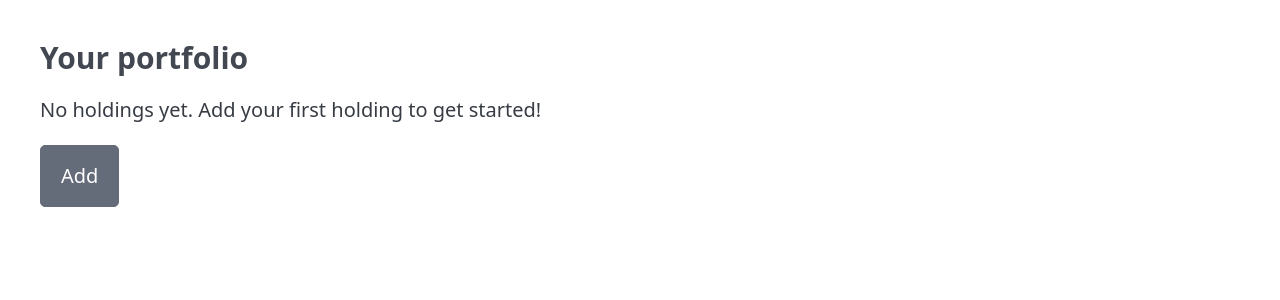
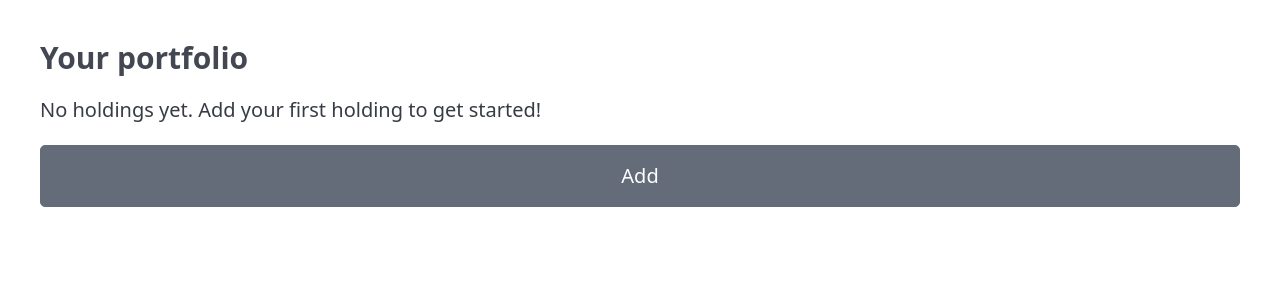
Before and after one commit to bakku/web-tools, a FastAPI app: template metals/src/metals/templates/portfolios/show.html.jinja2 in a window 1280 px wide. Shown: the part 86-386 px from the top of the page. Run offline with FastAPI, Linux system fonts and the light colour scheme; the template is opened without the code that fills it, so the values that code supplies are empty.

Commit message:
Fix: Make Add button full width on portfolio page
Co-authored-by: bakku <9559624+bakku@users.noreply.github.com>

```diff
--- a/metals/src/metals/static/css/custom.css
+++ b/metals/src/metals/static/css/custom.css
@@ -50,3 +50,8 @@ header .brand {
 .table-wrapper {
     overflow-x: auto;
 }
+
+section [role="button"] {
+    display: block;
+    width: 100%;
+}
--- a/metals/src/metals/templates/portfolios/show.html.jinja2
+++ b/metals/src/metals/templates/portfolios/show.html.jinja2
@@ -64,5 +64,7 @@
         {% endif %}
     </section>
 
-    <a role="button" href="{{ url_for("holdings_new", portfolio_id=portfolio_id) }}">Add</a>
+    <section>
+        <a role="button" href="{{ url_for("holdings_new", portfolio_id=portfolio_id) }}">Add</a>
+    </section>
 {% endblock %}
```
